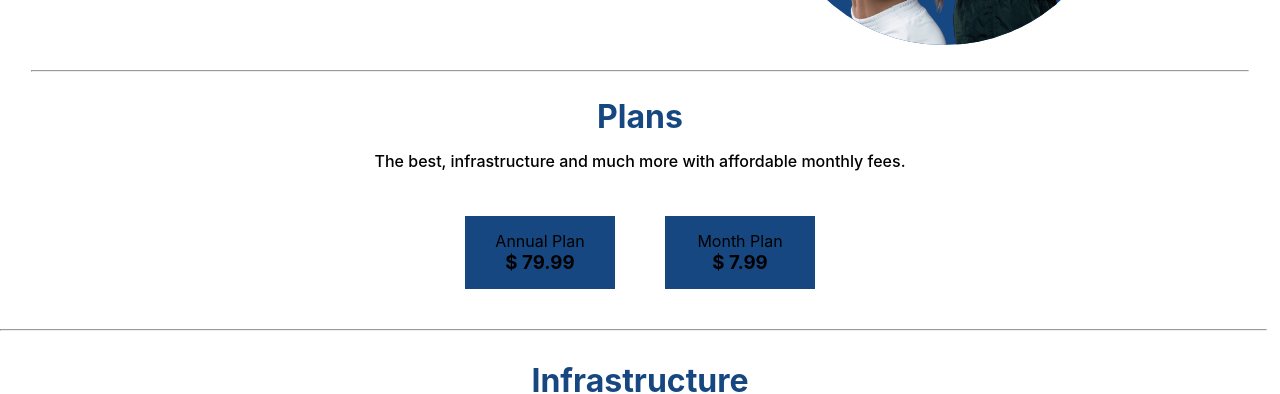
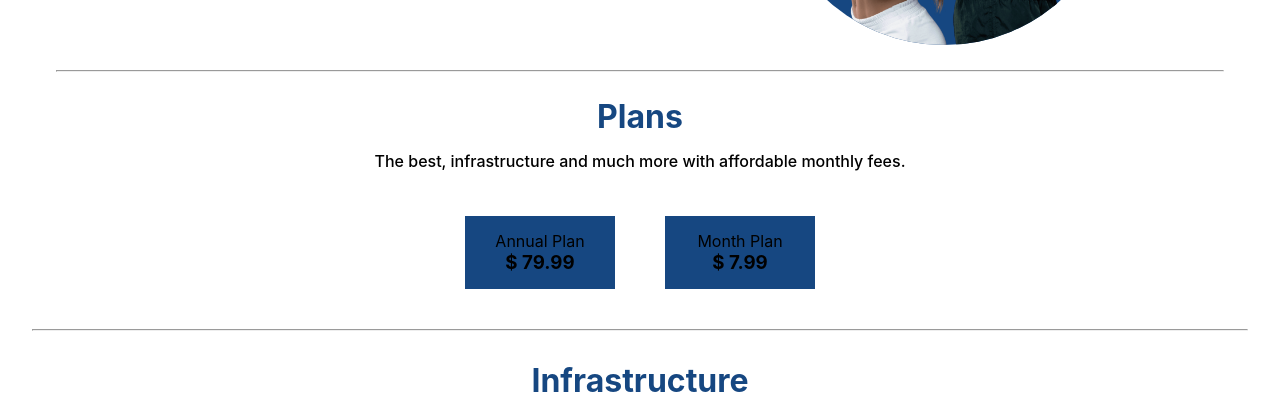
Before and after one commit to Tiaguh/Academy-Landing-Page, a React (Create React App) app: page / in a window 1280 px wide. Shown: the part 483-877 px from the top of the page. Built offline with nearby package versions, Linux system fonts and the light colour scheme.

Commit message:
Linha arrumada

```diff
--- a/src/components/Footer/footer.css
+++ b/src/components/Footer/footer.css
@@ -18,9 +18,9 @@ footer{
     width: 100px;
 }
 
-hr{
+.linha{
     display: block;
-    width: 99%;
+    width: 100%;
 }
 
 .footer-socialMedias {
--- a/src/components/Footer/index.jsx
+++ b/src/components/Footer/index.jsx
@@ -16,7 +16,7 @@ function Footer() {
                 <div className="footer-text">
                     <p>Follow our social networks:</p>
                 </div>
-                <hr />
+                <hr className="linha"></hr>
             <div className="footer-socialMedias-icons">
                 <div className="icons">
                     <img className="footer-socialMedias" src={facebook} alt="" />
--- a/src/components/Main/index.jsx
+++ b/src/components/Main/index.jsx
@@ -10,7 +10,7 @@ function Main() {
                 <h3>Join Now</h3>
             </div>
             <img className="foto" src={meucasal} />
-            <hr />
+            <hr className="linha"></hr>
         </div>
     );
 }
--- a/src/components/Main/main.css
+++ b/src/components/Main/main.css
@@ -19,3 +19,8 @@
     font-size: xx-large;
     text-align: center;
 }
+
+.linha{
+    display: block;
+    width: 100%;
+}
--- a/src/components/Section/Section1/index.jsx
+++ b/src/components/Section/Section1/index.jsx
@@ -16,7 +16,7 @@ function Section() {
                     <h3>$ 7.99</h3>
                 </div>
             </div>
-            <hr />
+            <hr className="linha"></hr>
         </div>
     );
 }
--- a/src/components/Section/Section1/section.css
+++ b/src/components/Section/Section1/section.css
@@ -37,3 +37,9 @@ h4{
 
     text-align: center;
 }
+
+.linha{
+    display: block;
+    width: 100%;
+    margin: 0 auto;
+}
--- a/src/components/Section/Section2/index.jsx
+++ b/src/components/Section/Section2/index.jsx
@@ -22,7 +22,7 @@ function Section2() {
                 <img className="imagem-infrestutura" src={area} alt="" />
                 <p>Weight training and cardio areas</p>
             </div>
-             <hr />
+             <hr className="linha"></hr>
         </div>
     );
 }
--- a/src/components/Section/Section2/section2.css
+++ b/src/components/Section/Section2/section2.css
@@ -1,3 +1,9 @@
+*{
+    padding: 0;
+    margin: 0;
+    box-sizing: border-box;
+}
+
 
 .infrestutura-titulo{
     display: block;
@@ -36,7 +42,7 @@
     min-width: 100px;
 }
 
-hr{
+.linha{
     display: block;
-    width: 99%;
+    width: 95%;
 }
--- a/src/components/Section/section.css
+++ b/src/components/Section/section.css
@@ -23,8 +23,3 @@
 
     text-align: center;
 }
-
-hr{
-    display: block;
-    width: 99%;
-}
```
